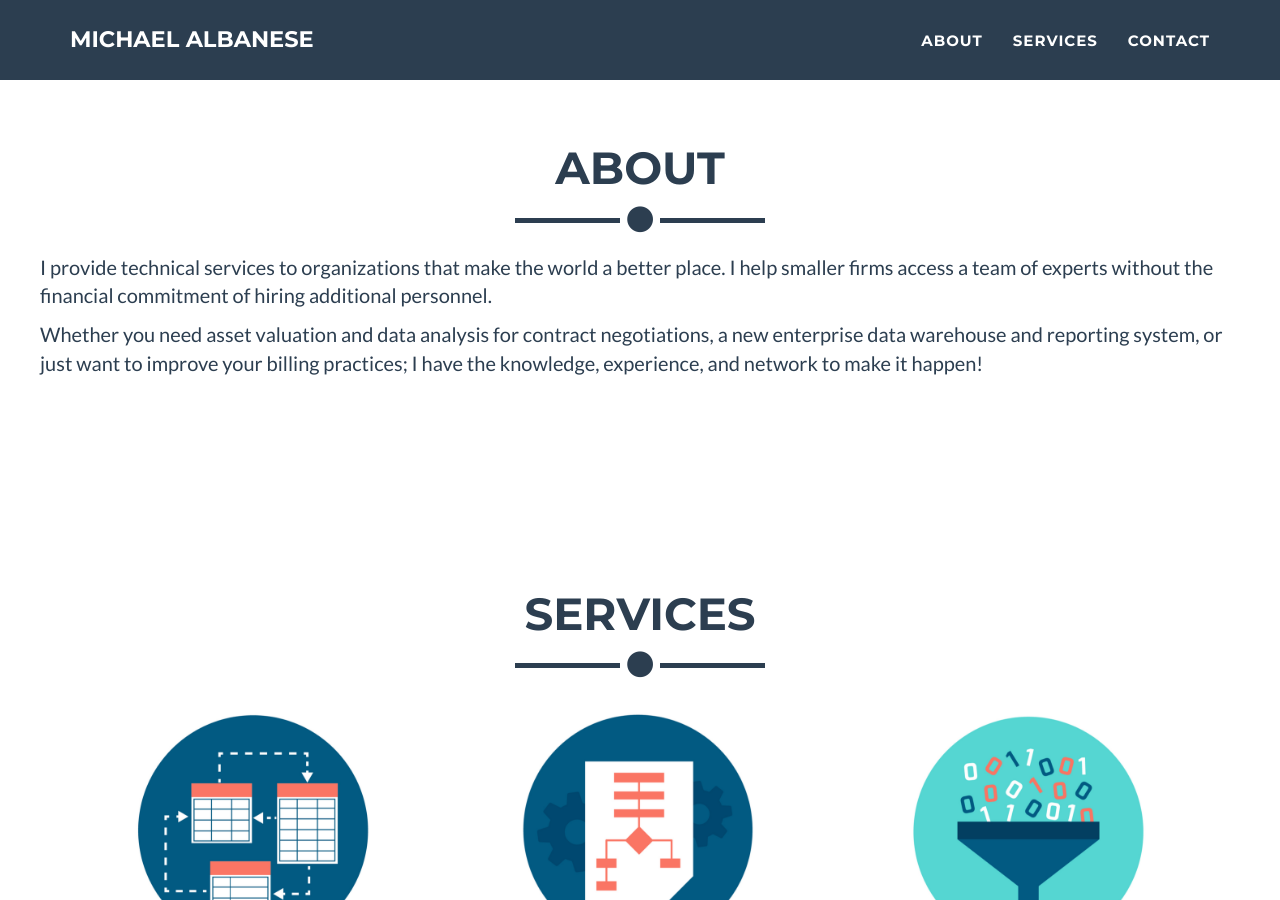
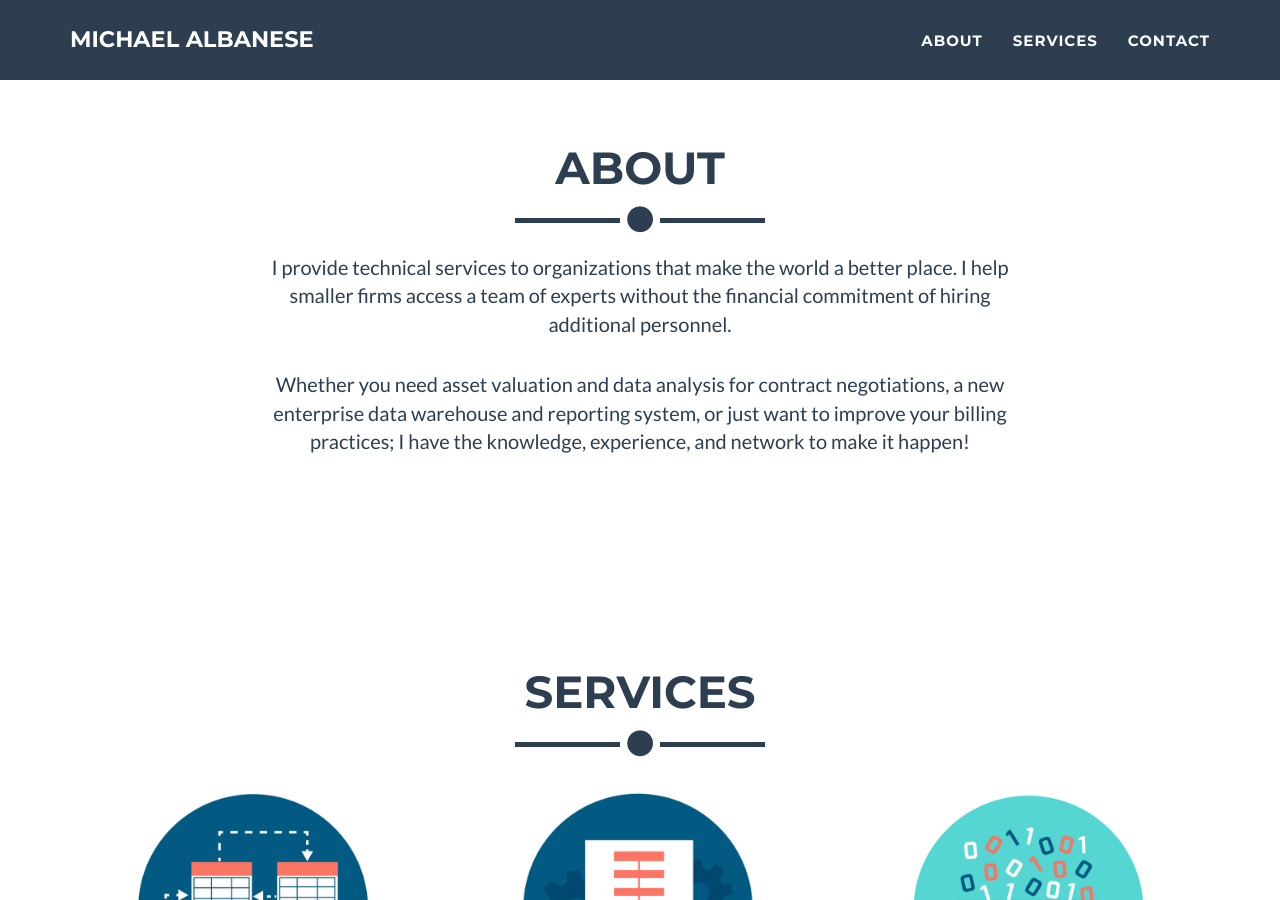
Before and after one commit to mgalbanese12/mgalbanese12.github.io, a Jekyll site: the page built from _posts/2022-02-22-Access Database Updates and Improvements.markdown, in a window 1280 px wide and 900 px high, scrolled down 789 px. Built offline with Jekyll 4.4.1, drawn with Linux system fonts in a browser that asks for light colours.

Commit message:
Update about.html

```diff
--- a/_includes/about.html
+++ b/_includes/about.html
@@ -7,10 +7,9 @@
                 </div>
             </div>
             <div class="row">
-                <div class="row">
+                <div class="col-lg-8 col-lg-offset-2 text-center">
                     <p>I provide technical services to organizations that make the world a better place. I help smaller firms access a team of experts without the financial commitment of hiring additional personnel.</p>
-                </div>
-                <div class="row">
+                    </br>
                     <p>Whether you need asset valuation and data analysis for contract negotiations, a new enterprise data warehouse and reporting system, or just want to improve your billing practices; I have the knowledge, experience, and network to make it happen!  </p>
                 </div>
                 <div class="col-lg-8 col-lg-offset-2 text-center">
```
